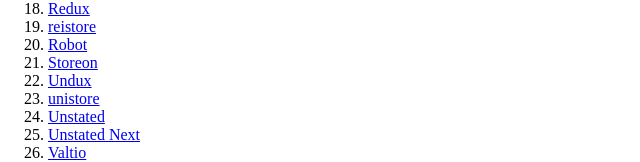
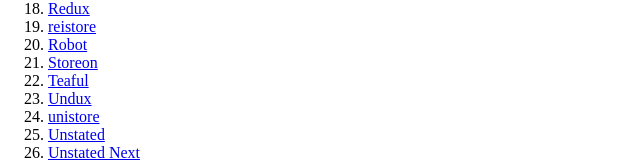
Before and after one commit to 44px/css-in-js-vs-state-managers, a Next.js app: page / in a window 1280 px wide. Shown: the part 1115-1277 px from the top of the page, without its empty margins (0-640 px from the left). Built offline with nearby package versions, Linux system fonts and the light colour scheme.

Commit message:
Add Teaful

```diff
--- a/src/data.ts
+++ b/src/data.ts
@@ -60,6 +60,7 @@
   { label: 'reistore', url: 'https://github.com/Wroud/reistore' },
   { label: 'Robot', url: 'https://thisrobot.life/' },
   { label: 'Storeon', url: 'https://github.com/storeon/storeon' },
+  { label: 'Teaful', url: 'https://github.com/teafuljs/teaful' },
   { label: 'Undux', url: 'https://undux.org/' },
   { label: 'unistore', url: 'https://github.com/developit/unistore' },
   { label: 'Unstated', url: 'https://github.com/jamiebuilds/unstated' },
```
